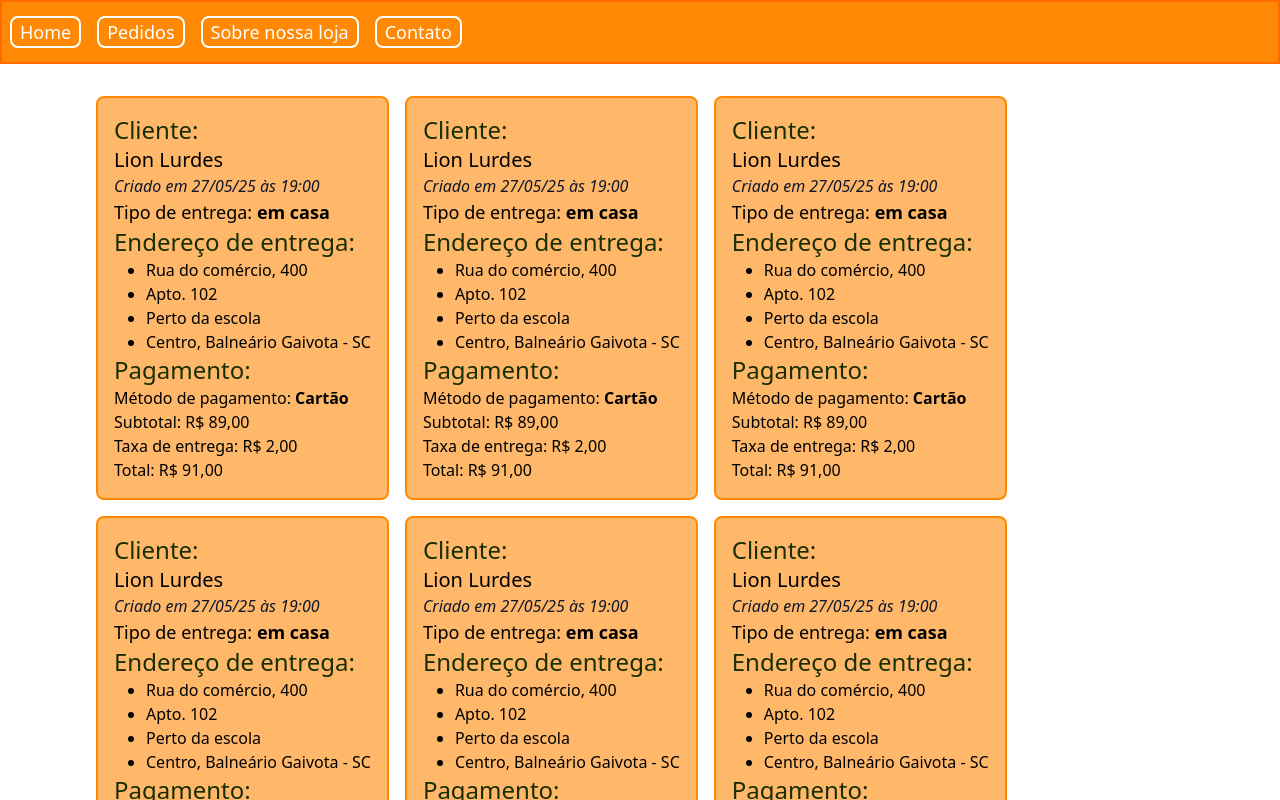
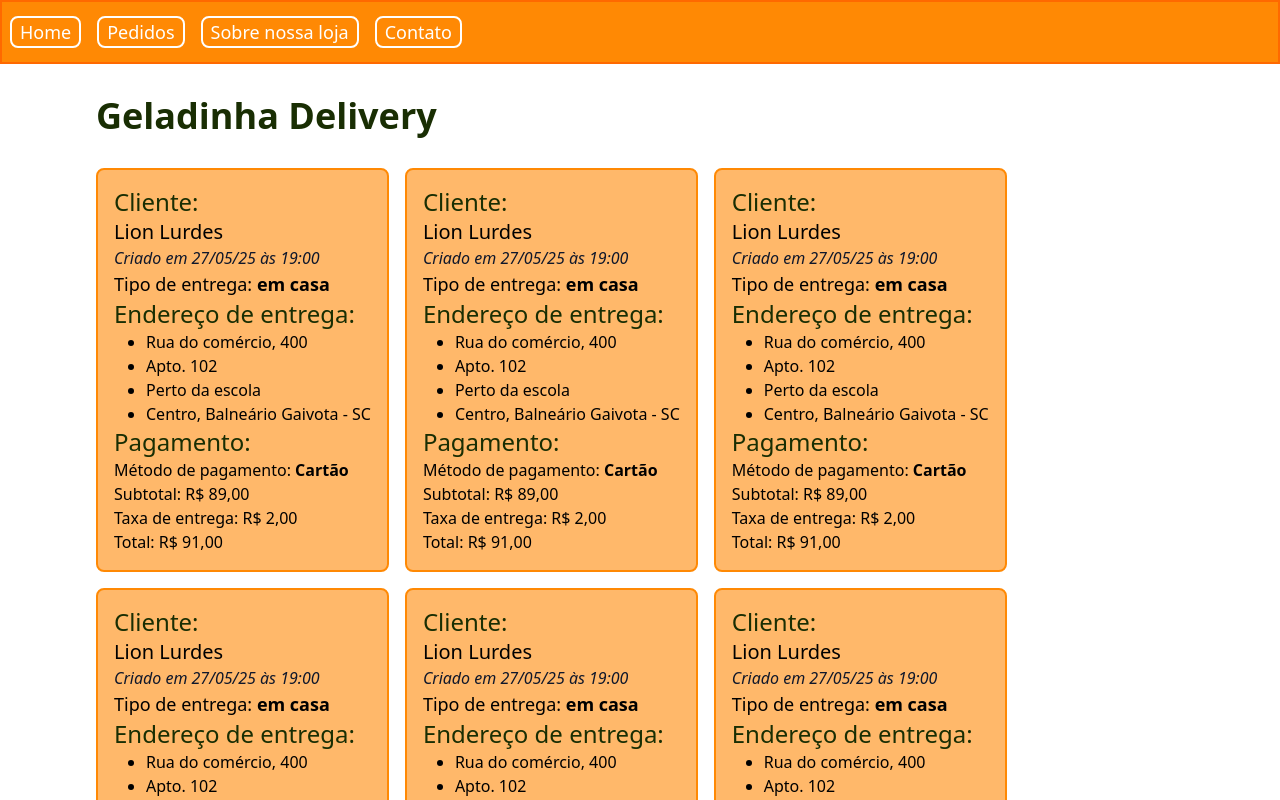
Before and after one commit to swtz/geladinha-delivery, a React (Vite) app: page / in a window 1280 px wide. Shown: the top 800 px of the page. Built offline with nearby package versions, Linux system fonts and the light colour scheme.

Commit message:
Added the Heading to the App.

```diff
--- a/src/App.tsx
+++ b/src/App.tsx
@@ -2,6 +2,7 @@ import { useState } from "react";
 
 import { Container } from "./components/Container";
 import { DeliveryCardList } from "./components/DeliveryCardList";
+import { Heading } from "./components/Heading";
 import { Menu } from "./components/Menu";
 
 import "./styles/global.css";
@@ -19,6 +20,12 @@ export default function App() {
 
       <div onClick={() => setIsActive(false)}>
         <Container>
+          <Heading className="mt-24" as="h1">
+            Geladinha Delivery
+          </Heading>
+        </Container>
+
+        <Container>
           <DeliveryCardList />
         </Container>
       </div>
--- a/src/components/DeliveryCardList/index.tsx
+++ b/src/components/DeliveryCardList/index.tsx
@@ -12,7 +12,6 @@ export function DeliveryCardList() {
         "gap-4",
         "justify-center",
         "xlg:justify-start",
-        "mt-24"
       )}
     >
       {cardsArray.map((_) => {
--- a/src/components/Heading/index.tsx
+++ b/src/components/Heading/index.tsx
@@ -2,10 +2,9 @@ import clsx from "clsx";
 
 type HeadingProps = {
   as?: "h1" | "h2" | "h3";
-  children: React.ReactNode;
-};
+} & React.ComponentProps<"h1">;
 
-export function Heading({ children, as: Tag = "h2" }: HeadingProps) {
+export function Heading({ children, as: Tag = "h2", ...props }: HeadingProps) {
   const headingStyles = {
     h1: clsx("text-4xl font-extrabold"),
     h2: clsx("text-3xl font-bold"),
@@ -13,6 +12,11 @@ export function Heading({ children, as: Tag = "h2" }: HeadingProps) {
   };
 
   return (
-    <Tag className={clsx(headingStyles[Tag], "text-lime-950")}>{children}</Tag>
+    <Tag
+      {...props}
+      className={clsx(headingStyles[Tag], "text-lime-950", props.className)}
+    >
+      {children}
+    </Tag>
   );
 }
```
